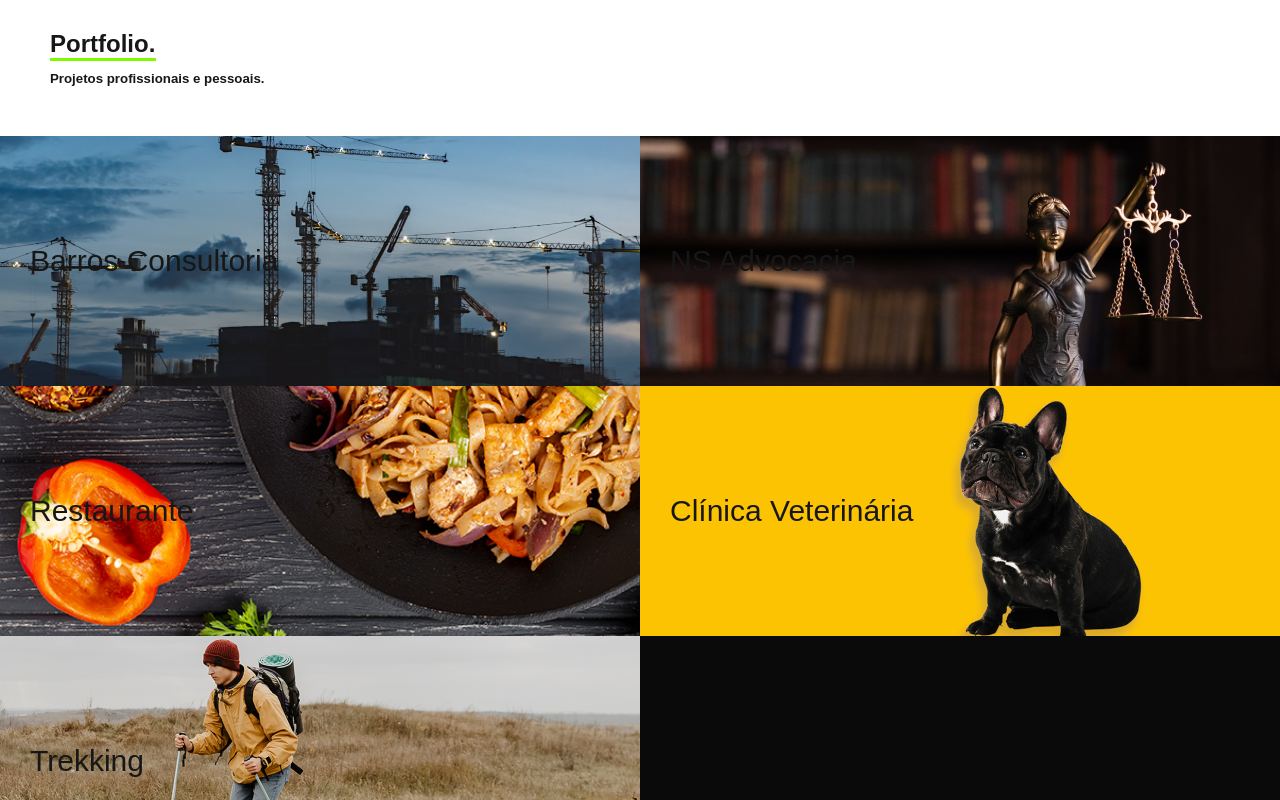
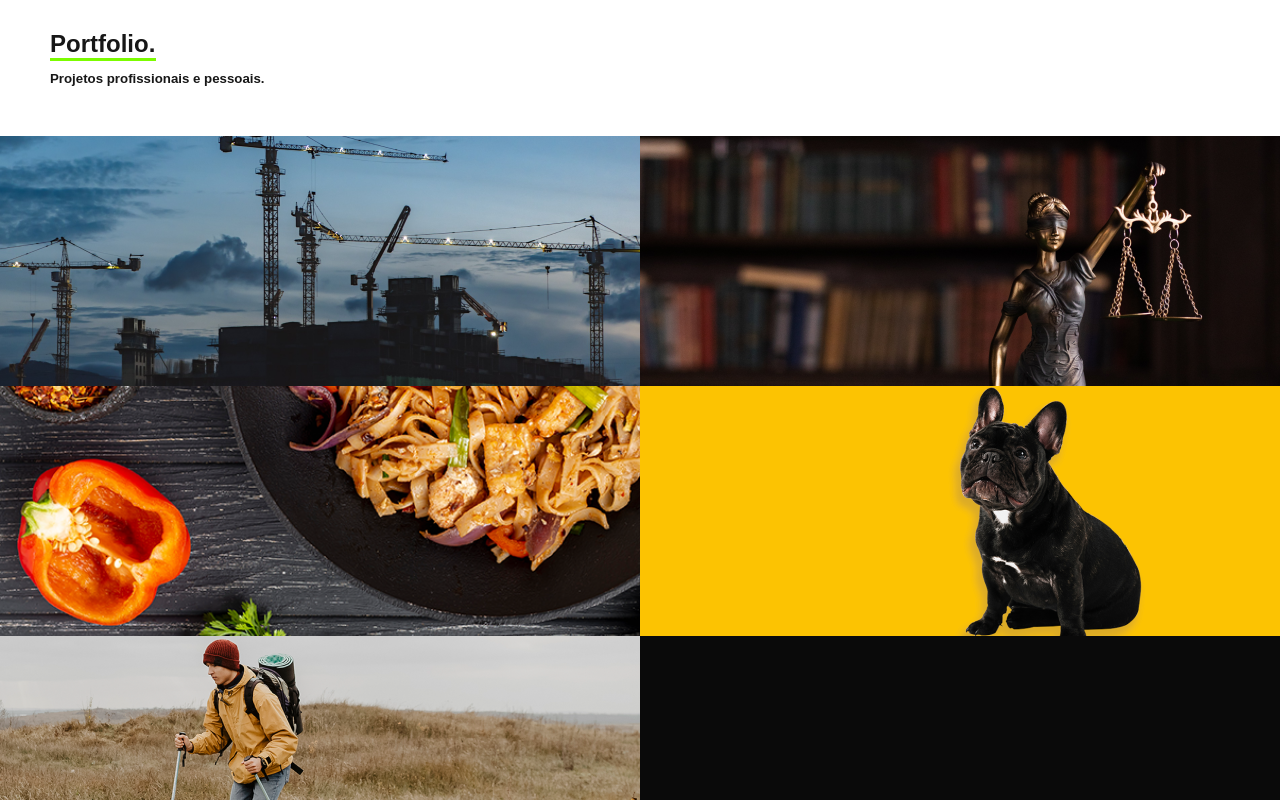
Before and after one commit to itsimoes/portfolio2025, a Next.js app: page / in a window 1280 px wide. Shown: the part 820-1620 px from the top of the page. Built offline with nearby package versions, Linux system fonts and the light colour scheme.

Commit message:
links e animations adicionados aos cards

```diff
--- a/src/components/Portfolio/Portfolio.tsx
+++ b/src/components/Portfolio/Portfolio.tsx
@@ -11,11 +11,11 @@ const Portfolio = () => {
                     <h5>Projetos profissionais e pessoais.</h5>
                 </div>
                 <div className="portfolio_cards_container">
-                    <div id='portfolio_card_01' className="portfolio_card">Barros Consultoria</div>
-                    <div id='portfolio_card_02' className="portfolio_card">NS Advocacia</div>
-                    <div id='portfolio_card_03' className="portfolio_card">Restaurante</div>
-                    <div id='portfolio_card_04' className="portfolio_card">Clínica Veterinária</div>
-                    <div id='portfolio_card_05' className="portfolio_card">Trekking</div>
+                    <div id='portfolio_card_01' className="portfolio_card"><a href='https://www.barrosconsultoriaeconcessoes.com' target='_blank'><p>Barros Consultoria</p></a></div>
+                    <div id='portfolio_card_02' className="portfolio_card"><a href='https://itsimoes.github.io/ns-advocacia' target='_blank'><p>NS Advocacia</p></a></div>
+                    <div id='portfolio_card_03' className="portfolio_card"><a href='https://itsimoes.github.io/restaurante-01' target='_blank'><p>Restaurante</p></a></div>
+                    <div id='portfolio_card_04' className="portfolio_card"><a href='https://itsimoes.github.io/clinica-veterinaria' target='_blank'><p>Clínica Veterinária</p></a></div>
+                    <div id='portfolio_card_05' className="portfolio_card"><a href='https://itsimoes.github.io/trekking-01' target='_blank'><p>Trekking</p></a></div>
                     <div className="portfolio_card"></div>
                 </div>
             </div>
--- a/src/components/Portfolio/style.scss
+++ b/src/components/Portfolio/style.scss
@@ -4,6 +4,7 @@
     justify-content: center;
     align-items: center;
 }
+
 .portfolio_container {
     display: flex;
     flex-direction: column;
@@ -42,29 +43,59 @@
     width: 50%;
     max-width: 640px;
     height: 250px;
-    padding: 30px;
     background-color: #0a0a0a;
     display: flex;
     align-items: center;
     font-size: 30px;
+
+    a {
+        width: 100%;
+        height: 100%;
+        display: flex;
+        align-items: center;
+        transition: all 0.3s ease;
+    }
+
+    p {
+        margin: 30px;
+        display: none;
+        transition: all 0.3s ease;
+    }
+
+    &:hover {
+        a {
+            background-color: rgba(#f2f2f2, 0.2);
+            transition: all 0.3s ease;
+        }
+
+        p {
+            display: flex;
+            transition: all 0.3s ease;
+            color: #f2f2f2;
+        }
+    }
 }
 
 #portfolio_card_01 {
     background-image: url("../../../public/images/barros.png");
     background-size: cover;
 }
+
 #portfolio_card_02 {
     background-image: url("../../../public/images/nsadvocacia.png");
     background-size: cover;
 }
+
 #portfolio_card_03 {
     background-image: url("../../../public/images/restaurante.png");
     background-size: cover;
 }
+
 #portfolio_card_04 {
     background-image: url("../../../public/images/veterinaria.png");
     background-size: cover;
 }
+
 #portfolio_card_05 {
     background-image: url("../../../public/images/trekking.png");
     background-size: cover;
```
